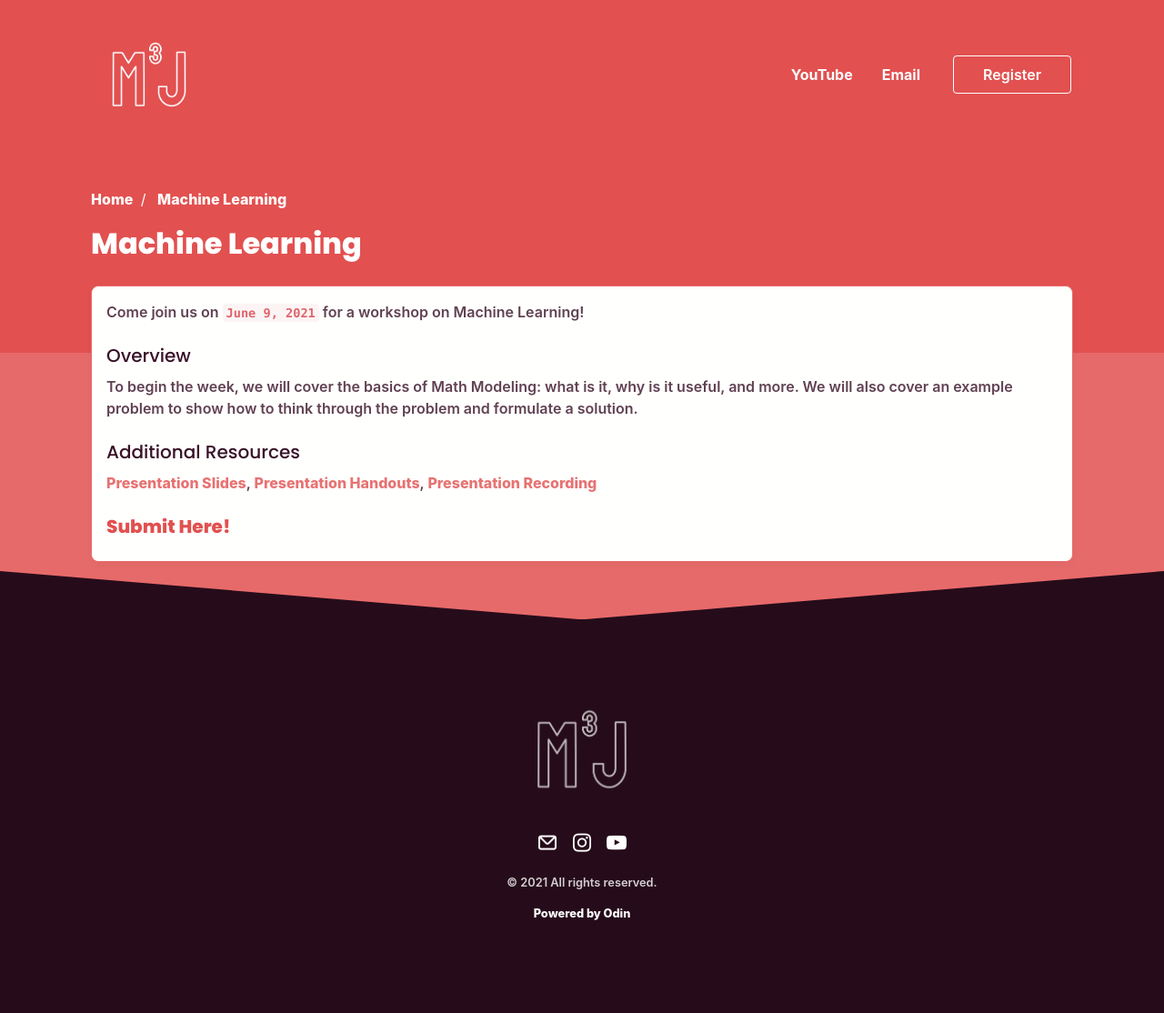
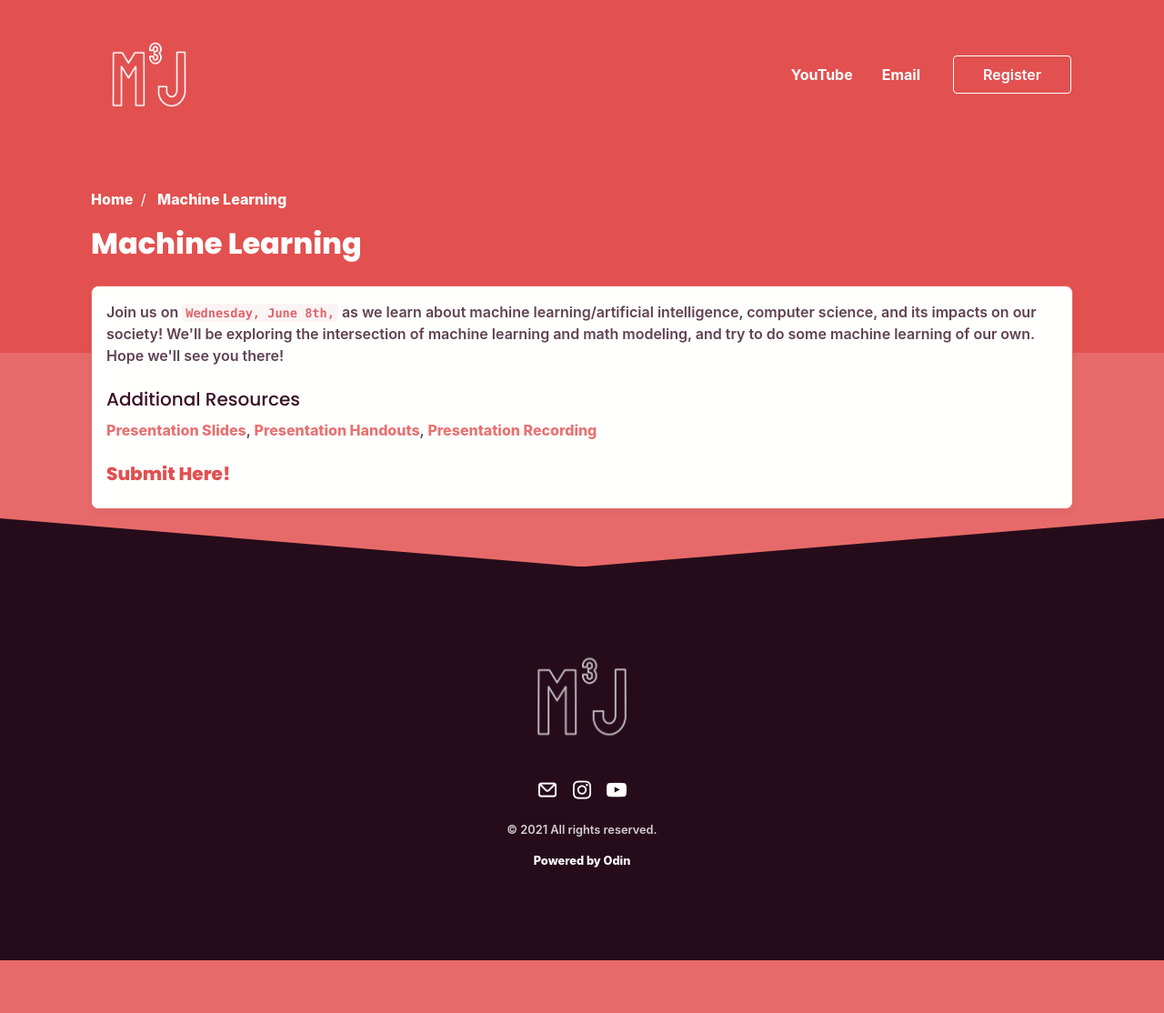
Before and after one commit to mmmjam/mmmjam.github.io, a Jekyll site: the page built from machine-learning.html, in a window 1280 px wide. Shown: the whole page at 91% size. Built offline with Jekyll 4.4.1, drawn with Linux system fonts in a browser that asks for light colours; nearby versions of some CDN libraries; some web fonts are replaced; comment, search, counter and statistics services are not loaded; after the commit the page ends 1056 px from its top, so only the background shows below that.

Commit message:
updated descriptions for each event

```diff
--- a/_data/category_list.yml
+++ b/_data/category_list.yml
@@ -12,9 +12,9 @@ machine-learning:
 about-us:
   name: About Us
   description:
-helpful-tools:
-  name: Helpful Tools
-  description: Here are some resources to get you started.
+math-modeling:
+  name: Math Modeling
+  description: Learn more about math modeling!
 faqs:
   name: FAQs
   description: Please review this page before the problem is released and direct any questions you have to the math jam team.
--- a/_includes/head.html
+++ b/_includes/head.html
@@ -16,7 +16,7 @@
 
   <title>
     {% if page.title == "Home" %}
-      {{ site.title }} | {{ site.tagline }}
+      {{ site.title }}
     {% else %}
       {{ page.title }} | {{ site.title }}
     {% endif %}
--- a/_layouts/workshops.html
+++ b/_layouts/workshops.html
@@ -46,8 +46,6 @@ layout: default
                 {% endif %} -->
 
               {{ content }}
-                <p>Come join us on <code class="highlighter-rouge">{{ page.date }}</code> for {{ page.type }} on {{ page.title }}!</p>
-              	<h5>Overview</h5>
               	<p>{{ page.overview }}</p>
               	<p><strong>{{ page.note }}</strong></p>
 
--- a/ecology.html
+++ b/ecology.html
@@ -3,8 +3,8 @@ layout: workshops
 category: ecology
 title: Ecology
 type: a workshop
-date: June 7, 2021
-overview: To begin the week, we will cover the basics of Math Modeling&#58; what is it, why is it useful, and more. We will also cover an example problem to show how to think through the problem and formulate a solution.
+date: June 6, 2021
+overview: On <code class="highlighter-rouge">Monday, June 6th,</code> we'll delve into Ecology and its impact on the real world! We'll be taking a math based approach (believe it or not, math is a huge and important part of the field) to answer a real world problem. Then, you'll try to answer one on your own. Can't wait to see you there!
 prereqs:
 link-1:
 link-1-text: Presentation Slides
--- a/machine-learning.html
+++ b/machine-learning.html
@@ -3,8 +3,8 @@ layout: workshops
 category: machine-learning
 title: Machine Learning
 type: a workshop
-date: June 9, 2021
-overview: To begin the week, we will cover the basics of Math Modeling&#58; what is it, why is it useful, and more. We will also cover an example problem to show how to think through the problem and formulate a solution.
+date: June 8, 2021
+overview: Join us on <code class="highlighter-rouge">Wednesday, June 8th,</code> as we learn about machine learning/artificial intelligence, computer science, and its impacts on our society! We'll be exploring the intersection of machine learning and math modeling, and try to do some machine learning of our own. Hope we'll see you there!
 prereqs:
 link-1:
 link-1-text: Presentation Slides
--- a/transportation.html
+++ b/transportation.html
@@ -3,8 +3,8 @@ layout: workshops
 category: transportation
 title: Transportaion
 type: a workshop
-date: June 8, 2021
-overview: To begin the week, we will cover the basics of Math Modeling&#58; what is it, why is it useful, and more. We will also cover an example problem to show how to think through the problem and formulate a solution.
+date: June 7, 2021
+overview: Join us on <code class="highlighter-rouge">Tuesday, June 7th,</code> to explore how math modeling is used in planes, cars, and trains! We'll be learning about how math can be used to improve all aspects of vehicles, and try to make connections based on what we learn. Tuesday's transportation problem will be available after our workshop. Excited to see you there!
 prereqs:
 link-1:
 link-1-text: Presentation Slides
```
Also changed, not shown: math-modeling.html (added, +16 -0 lines).
